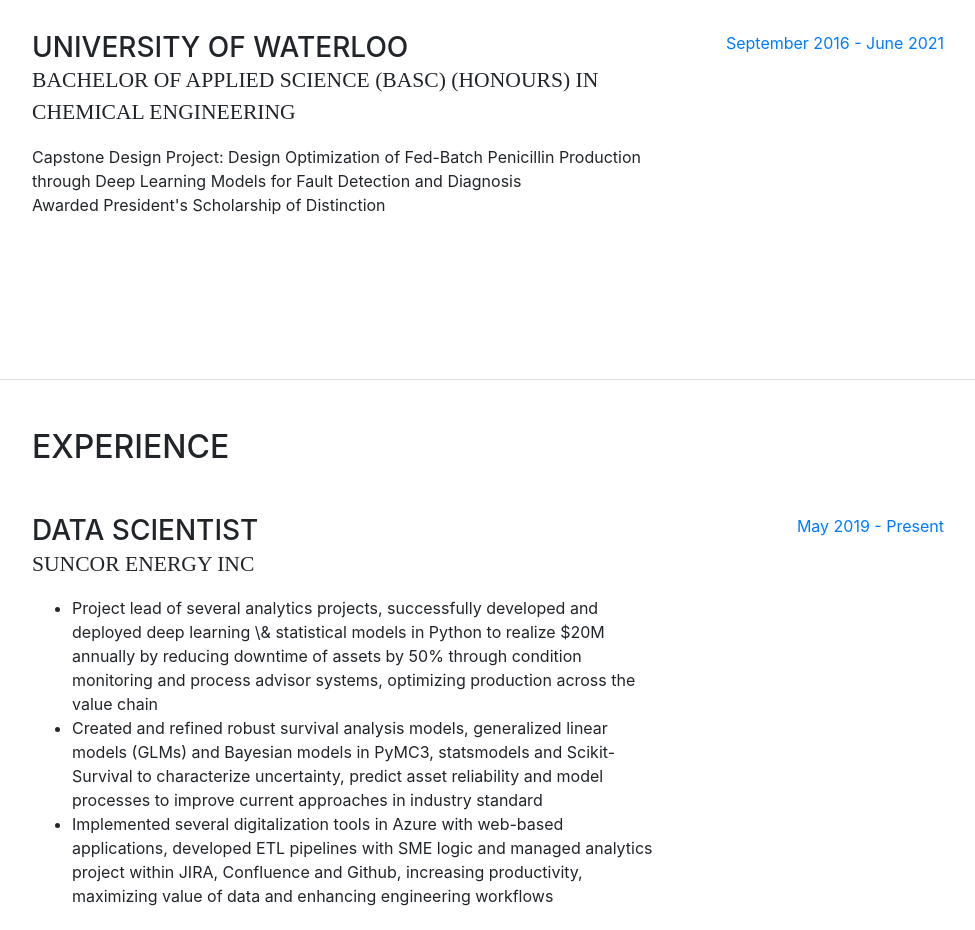
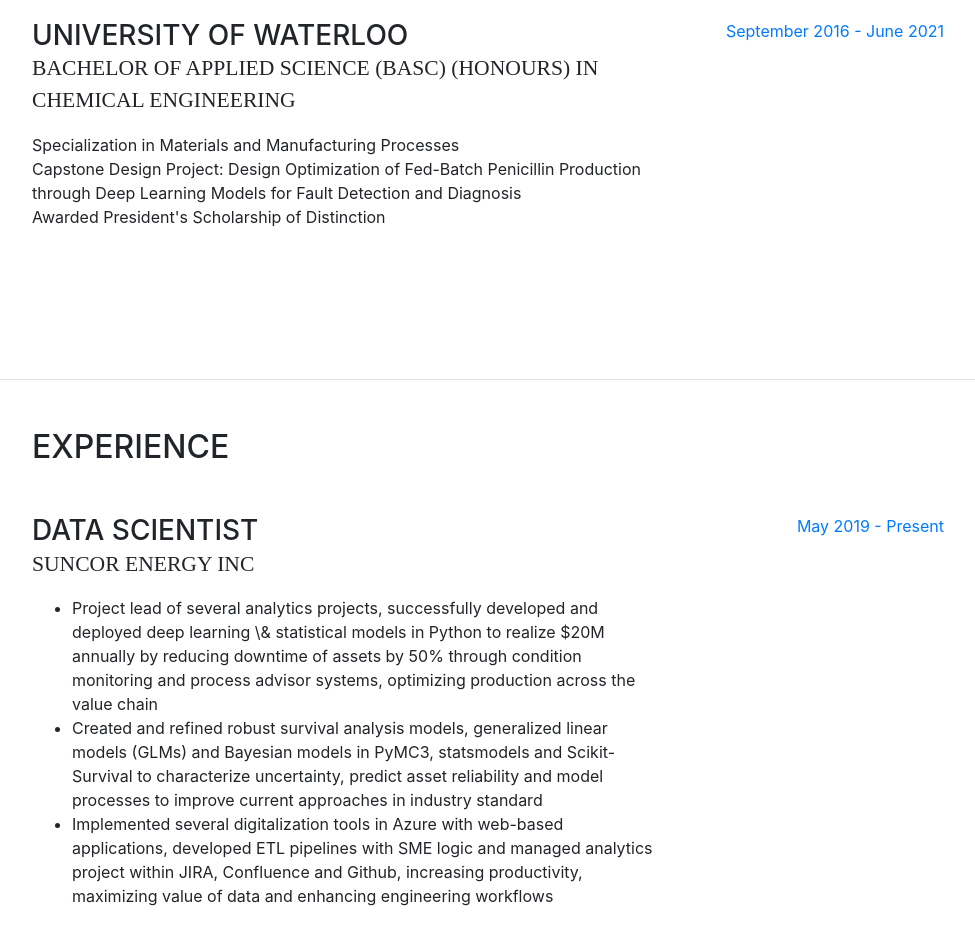
Before and after one commit to hematilldyl/hematilldyl.github.io, a website with bundled scripts: page index.html in a window 1280 px wide. Shown: the part 1220-2150 px from the top of the page, without its empty margins (288-1263 px from the left). Built offline with nearby package versions, Linux system fonts and the light colour scheme; a web font is replaced by a local one.

Commit message:
Update index.html

```diff
--- a/index.html
+++ b/index.html
@@ -127,6 +127,7 @@
               <h3 class="mb-0">University of Waterloo</h3>
               <div class="subheading mb-3">Bachelor of Applied Science (BASc) (Honours) in Chemical Engineering</div>
               <div></div>
+		    <div> Specialization in Materials and Manufacturing Processes</div>
 		    <div>Capstone Design Project: Design Optimization of Fed-Batch Penicillin Production through Deep Learning Models for Fault Detection and Diagnosis</div>
 	            <div>Awarded President's Scholarship of Distinction</div>
 
```
